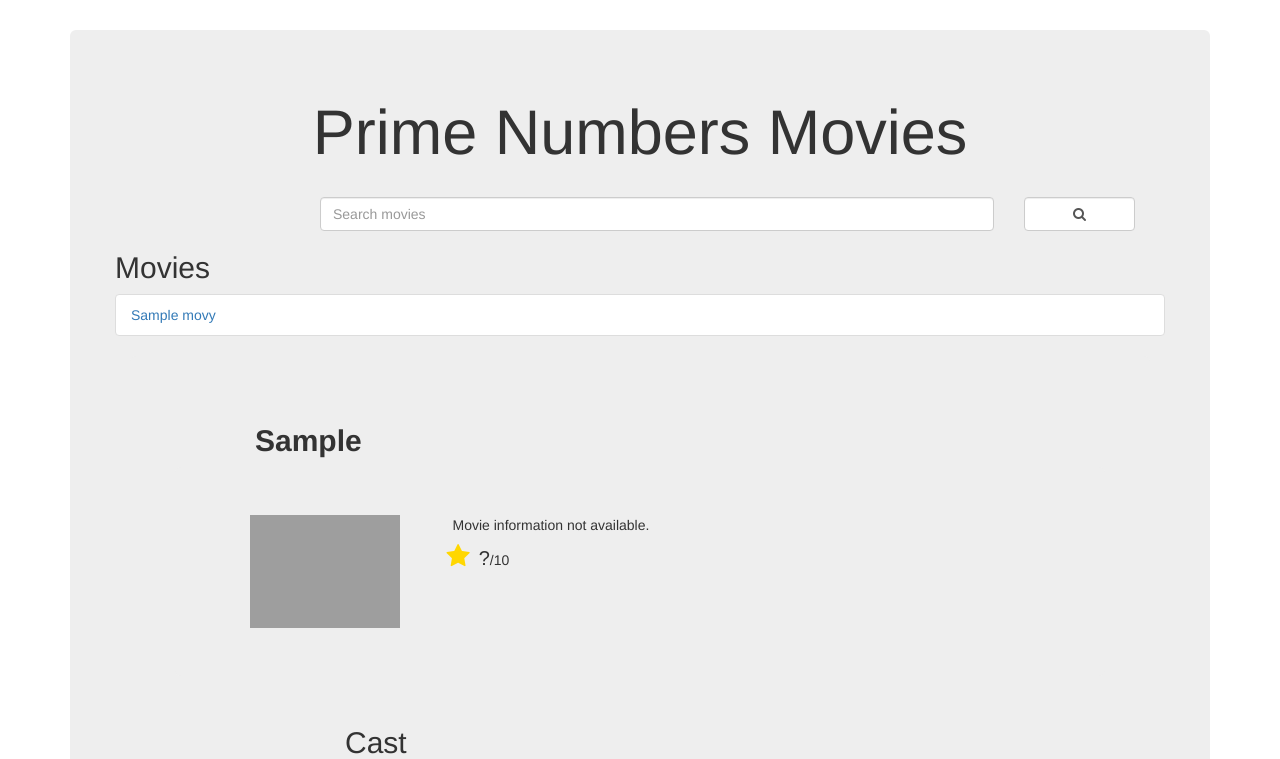
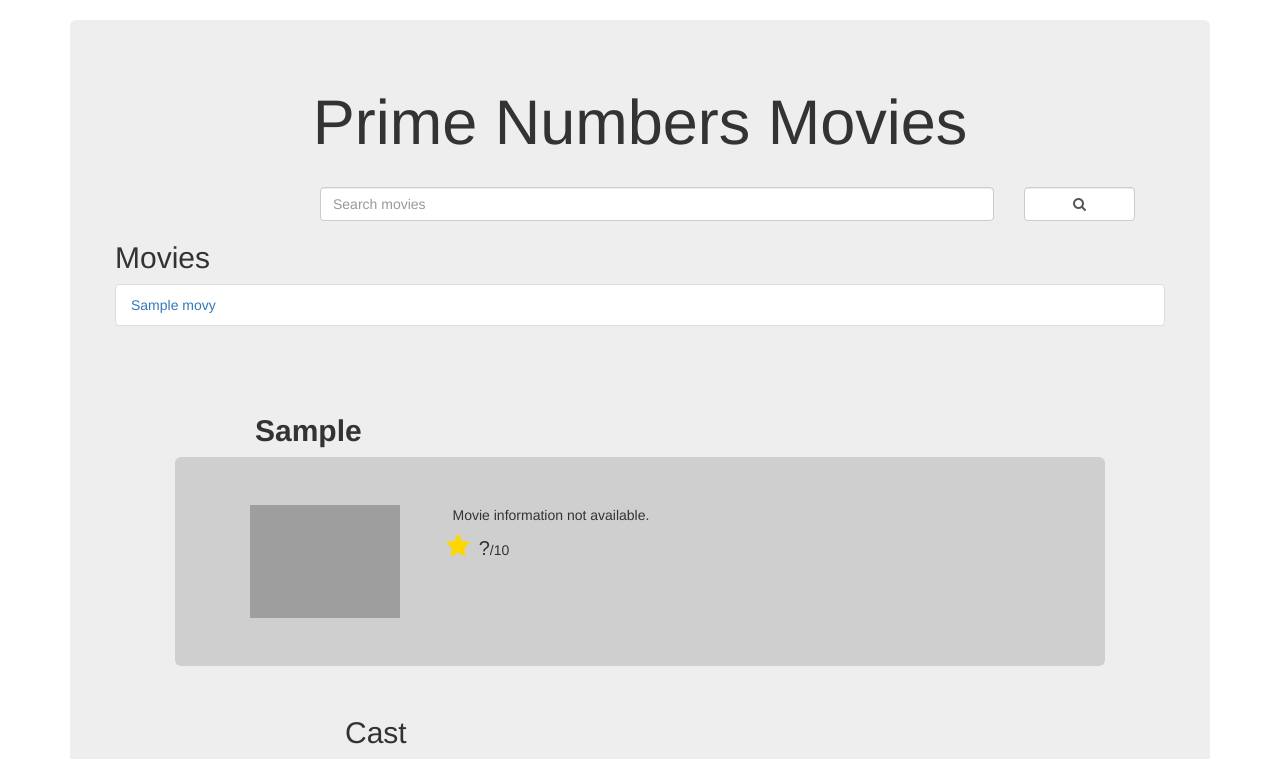
Before and after one commit to Akshith-Ranjan/PNMovies, a Django app: template movies/templates/movies/index.html in a window 1280 px wide. Shown: the top 759 px of the page. Run offline with Django 3.2, Linux system fonts and the light colour scheme; tables that the repository leaves empty hold one stand-in row (values such as "Sample post"); the template is opened without the code that fills it: values that come from a table or form of the project are taken from there, most other values are stand-ins (such as "Sample title", 1, 10 or a date in 2020); some libraries are stand-ins or nearby versions; grey boxes are pictures that could not be loaded.

```diff
--- a/movies/templates/movies/index.html
+++ b/movies/templates/movies/index.html
@@ -11,7 +11,7 @@
     <!-- Latest compiled JavaScript -->
     <script src="https://maxcdn.bootstrapcdn.com/bootstrap/3.3.7/js/bootstrap.min.js"></script>
     <style>
-    body{margin-top:30px;}
+    body{margin-top:20px;}
     .mlist{cursor:pointer;}
     .mlist:hover{background-color:orange; }
     a:hover{text-decoration: none;}
@@ -54,7 +54,7 @@
       {% if obj1 %}
       <div id="castlist" class=" text-left jumbotron">
         <h2 style="margin-left:65px;"><b>{{a}}</b></h2>
-        <div class="row jumbotron">
+        <div style="background-color:#00000021;" class="row jumbotron">
         <div class="co-xs-12 ">
         {% load static %}
         <div class="col-xs-12 col-md-3">
```
Also changed, not shown: 12 other files.
